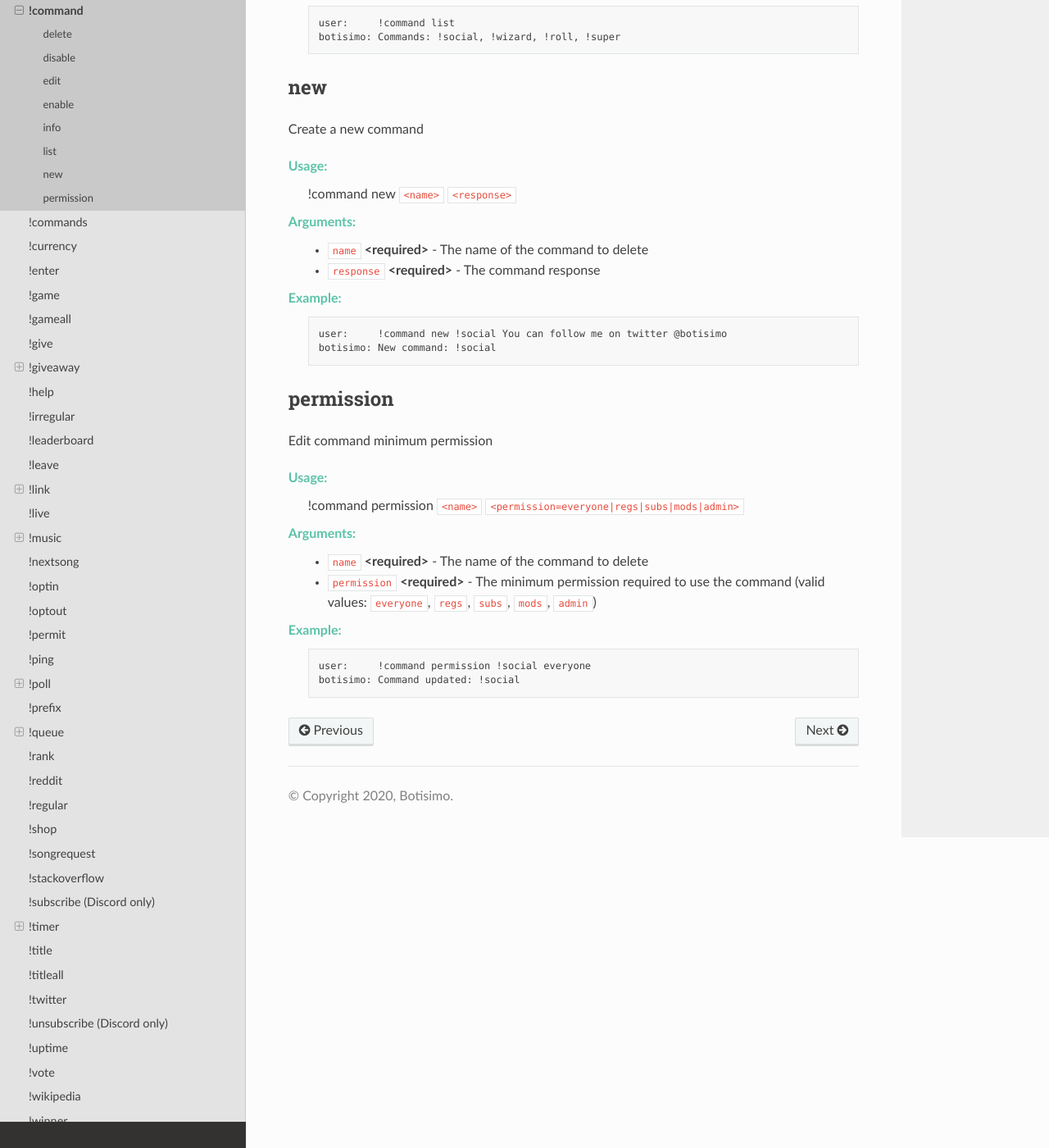
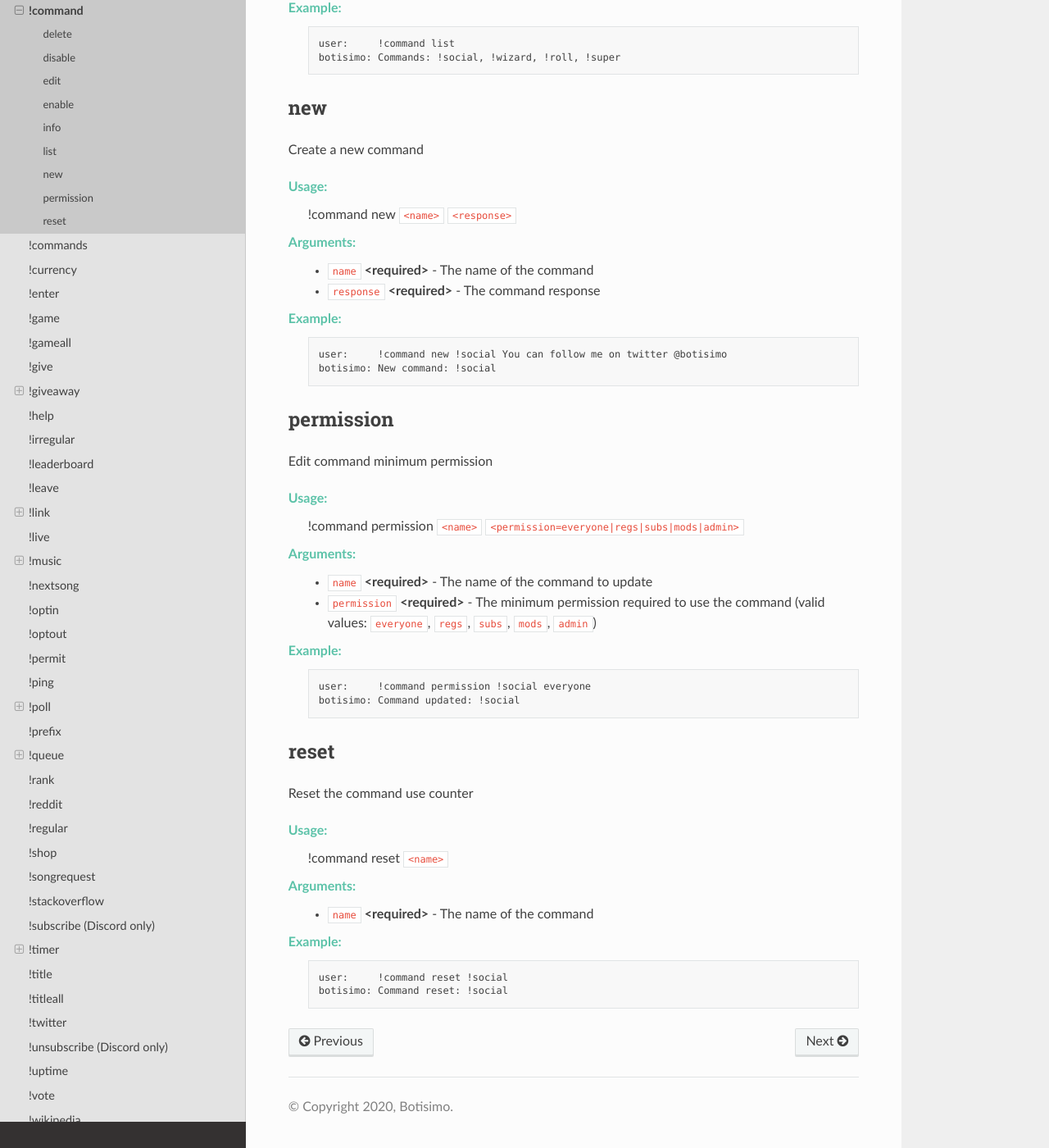
Before and after one commit to botisimo/botisimo-documentation, a Sphinx documentation site: the page built from docs/commands/command.rst, in a window 1280 px wide and 1400 px high, scrolled down 2599 px. Shown: the whole window at 82% size. Built offline with Sphinx 7.4.7 and the Read the Docs theme 2.0.0, drawn with Linux system fonts in a browser that asks for light colours; some of the changed text lies outside the part shown.

Commit message:
add !command reset

```diff
--- a/docs/commands/command.rst
+++ b/docs/commands/command.rst
@@ -13,6 +13,7 @@ The ``!command`` command is used to create/edit/delete/enable/disable `custom co
     - ``list`` - List commands `view docs`__
     - ``new`` - Create a new command `view docs`__
     - ``permission`` - Edit command minimum permission `view docs`__
+    - ``reset`` - Reset the command use counter `view docs`__
 
 __ #delete
 __ #disable
@@ -22,6 +23,7 @@ __ #info
 __ #list
 __ #new
 __ #permission
+__ #reset
 
 .. note::
 
@@ -129,7 +131,7 @@ Usage:
     !command new ``<name>`` ``<response>``
 
 Arguments:
-    * ``name`` **<required>** - The name of the command to delete
+    * ``name`` **<required>** - The name of the command
     * ``response`` **<required>** - The command response
 
 Example:
@@ -146,7 +148,7 @@ Usage:
     !command permission ``<name>`` ``<permission=everyone|regs|subs|mods|admin>``
 
 Arguments:
-    * ``name`` **<required>** - The name of the command to delete
+    * ``name`` **<required>** - The name of the command to update
     * ``permission`` **<required>** - The minimum permission required to use the command (valid values: ``everyone``, ``regs``, ``subs``, ``mods``, ``admin``)
 
 Example:
@@ -154,3 +156,19 @@ Example:
 
         user:     !command permission !social everyone
         botisimo: Command updated: !social
+
+reset
+^^^^^
+Reset the command use counter
+
+Usage:
+    !command reset ``<name>``
+
+Arguments:
+    * ``name`` **<required>** - The name of the command
+
+Example:
+    ::
+
+        user:     !command reset !social
+        botisimo: Command reset: !social
```
